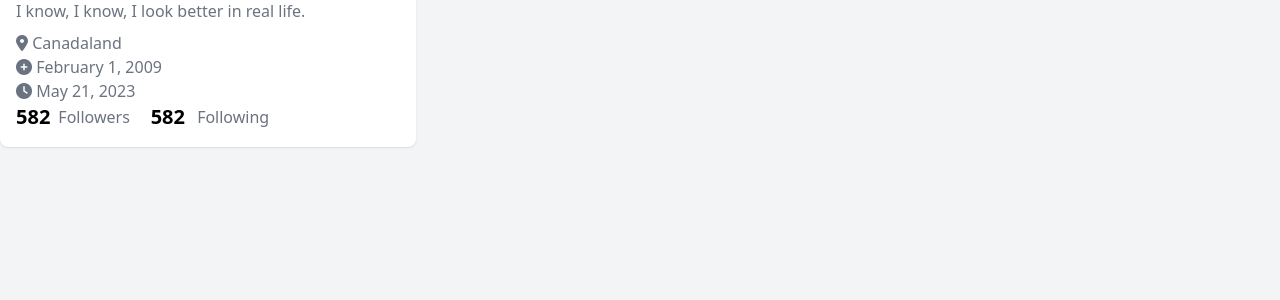
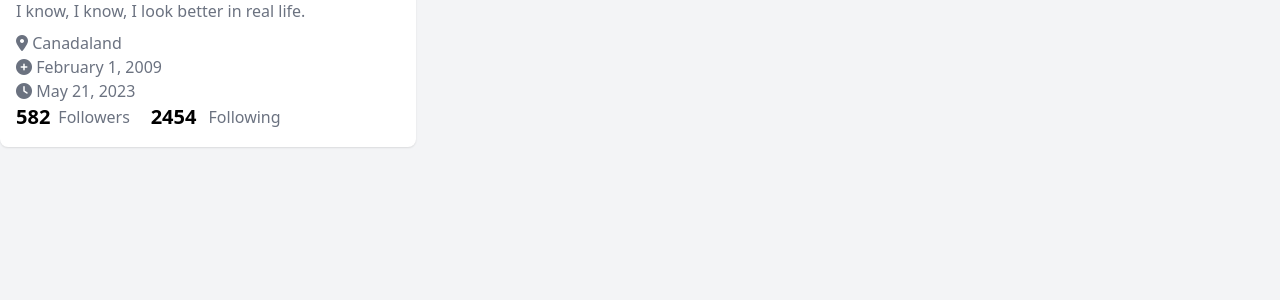
Before and after one commit to yEAh-Games/twitter, a Jekyll site: the page built from index.html, in a window 1280 px wide. Shown: the part 293-593 px from the top of the page. Built offline with Jekyll 4.4.1, drawn with Linux system fonts in a browser that asks for light colours.

Commit message:
Multiple fixes

```diff
--- a/_config.yml
+++ b/_config.yml
@@ -1,2 +1,4 @@
 plugins:
  - jekyll-sitemap
+
+permalink: /:title
--- a/_layouts/home.html
+++ b/_layouts/home.html
@@ -59,11 +59,12 @@
                 class="fa-solid fa-circle-plus"></i>&#160;{{account.joindate | date: "%B %-d, %Y"}}</span><br>
             <span class="text-gray-500 mb-4" title="The last time this account's archive was updated."><i
                 class="fa-solid fa-clock"></i>&#160;{{account.adate-l | date: "%B %-d, %Y"}}</span>
+            <br>
             <div class="flex items-center">
               <p class="text-xl font-bold mr-2">{{account.followers}}</p>
               <p class="text-gray-500">Followers</p>
               &#160;&#160;&#160;&#160;&#160;
-              <p class="text-xl font-bold mr-2">{{account.followers}}</p>&#160;
+              <p class="text-xl font-bold mr-2">{{account.following}}</p>&#160;
               <p class="text-gray-500">Following</p>
             </div>
           </div>
```
